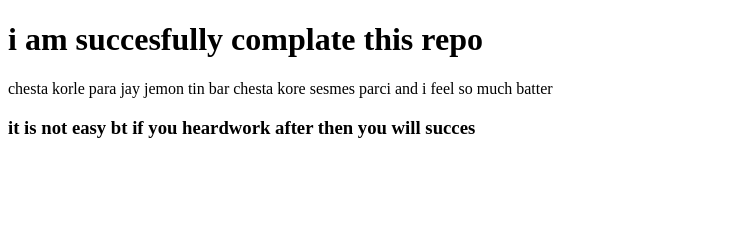
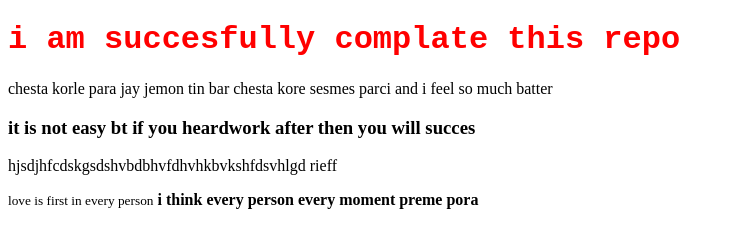
Before and after one commit to aminulhaque98/My-git-repo, a plain HTML site: page index.html in a window 1280 px wide. Shown: the whole page, without its empty margins (0-734 px from the left). Drawn offline with Linux system fonts and the light colour scheme.

Commit message:
style css

```diff
--- a/index.html
+++ b/index.html
@@ -5,10 +5,15 @@
     <meta http-equiv="X-UA-Compatible" content="IE=edge">
     <meta name="viewport" content="width=device-width, initial-scale=1.0">
     <title>My first github repo</title>
+    <link rel="stylesheet" href="style.css">
+
 </head>
 <body>
     <h1>i am succesfully complate this repo</h1>
     <p>chesta korle para jay jemon tin bar chesta kore sesmes parci and i feel so much batter</p>
     <h3>it is not easy bt if you heardwork after then you will succes</h3>
+    <p>hjsdjhfcdskgsdshvbdbhvfdhvhkbvkshfdsvhlgd  rieff</p>
+    <small>love is first in every person</small>
+    <b>i think every person every moment preme pora</b>
 </body>
 </html>
--- /dev/null
+++ b/style.css
@@ -0,0 +1,3 @@
+h1{
+    color: red; font-family: 'Courier New', Courier, monospace;
+}
```
